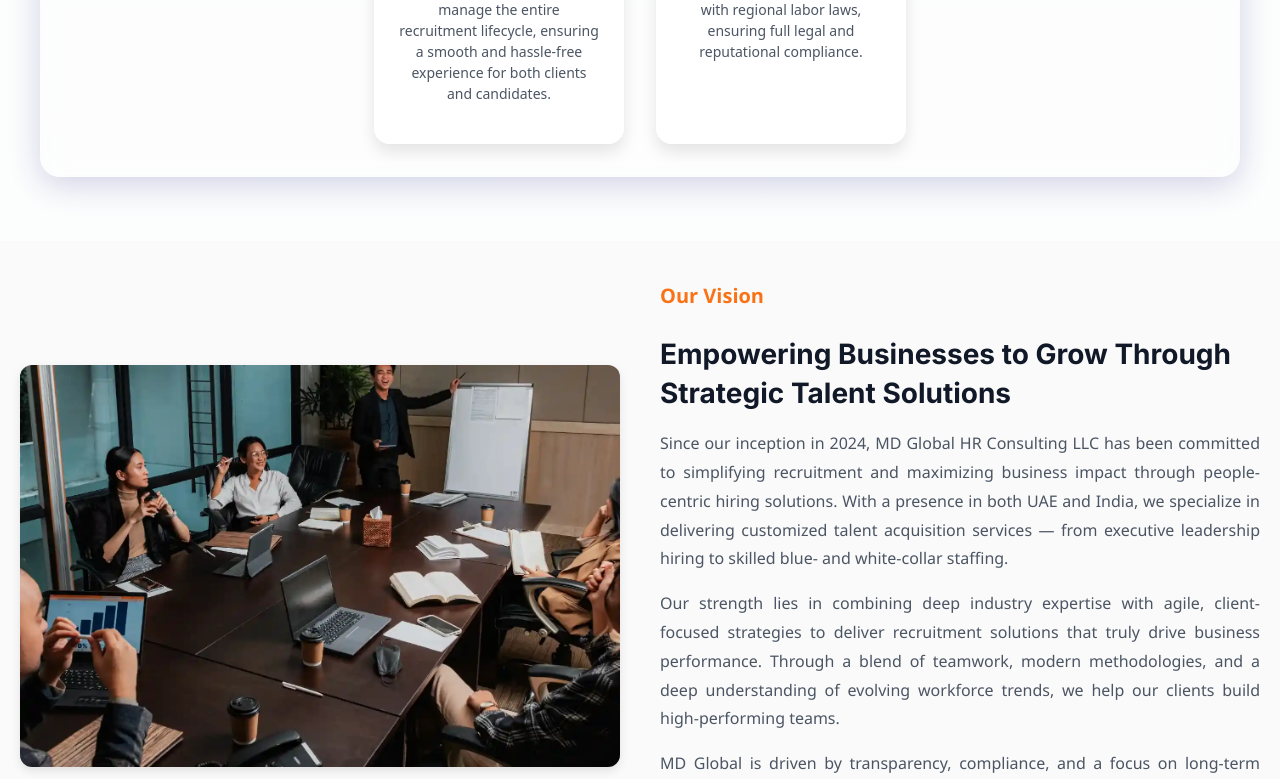
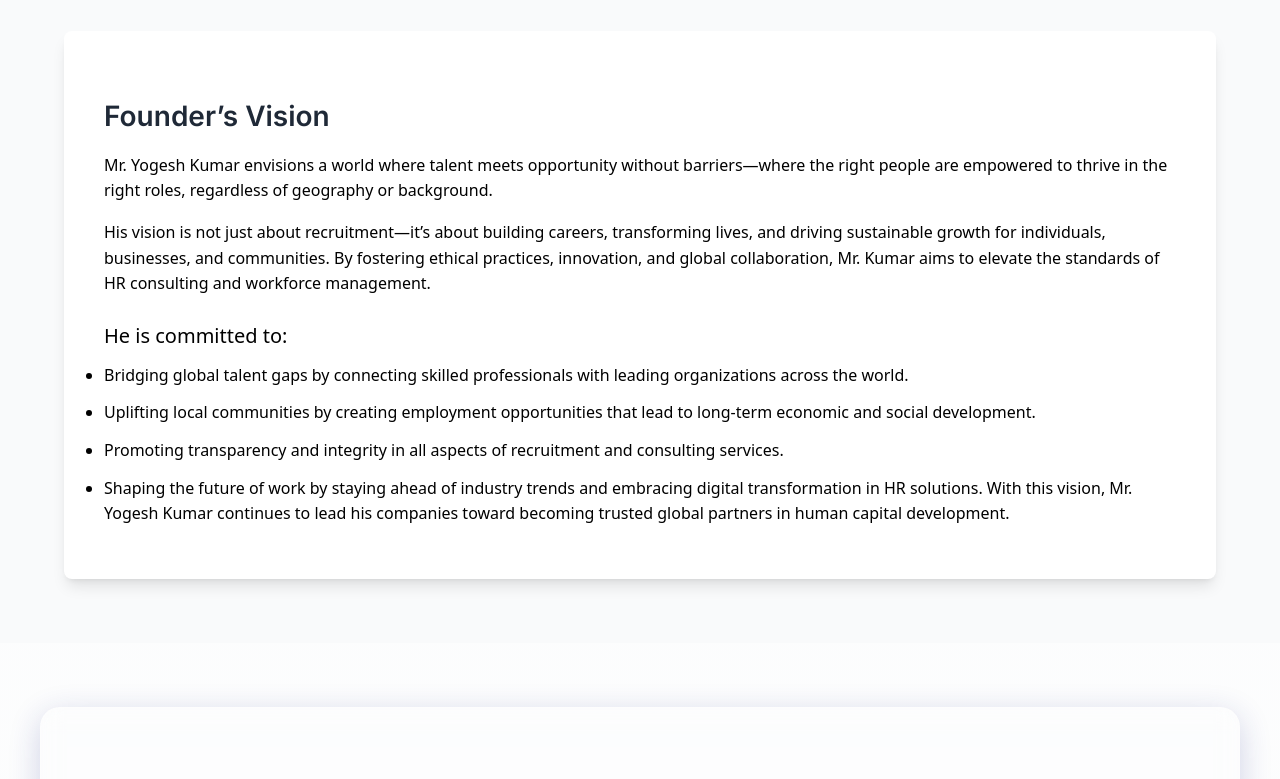
Before and after one commit to yudhishthir2002/MDGlobal-Main, a React (Vite) app: page /about in a window 1280 px wide. Shown: the part 2036-2815 px from the top of the page. Built offline with nearby package versions, Linux system fonts and the light colour scheme.

Commit message:
add founder section in about page

```diff
--- a/src/App.jsx
+++ b/src/App.jsx
@@ -34,7 +34,7 @@ const App = () => {
           element: <AboutPage></AboutPage>,
         },
         {
-          path: '/contact',
+          path: '/contact-us',
           element: <ContactPage></ContactPage>,
         },
         {
--- a/src/components/AboutPage/AboutMDGlobal.css
+++ b/src/components/AboutPage/AboutMDGlobal.css
@@ -64,6 +64,7 @@
     text-align: justify;
     color: #4b5563;
     line-height: 1.75;
+
   }
 
   .mdg-image-section {
@@ -194,9 +195,9 @@
       padding: 1rem 1.5rem;
     }
 
-    .mdg-main-container {
+    /* .mdg-main-container {
       /* padding: 2rem 1.5rem; */
-    }
+    /* }  */
 
     .mdg-content-layout {
       gap: 4rem;
--- a/src/components/AboutPage/AboutPage.jsx
+++ b/src/components/AboutPage/AboutPage.jsx
@@ -6,6 +6,7 @@ import VisionMission from "./VisionMission";
 import OurPresence from "./OurPresence";
 import OurUniqueness from "./OurUniqueness";
 import img from '../../assets/images/About/Banner.jpg';
+import FounderInfo from "./FounderInfo";
 
 const AboutPage = () => {
   const headerVariants = {
@@ -37,9 +38,9 @@ const AboutPage = () => {
         className="relative flex flex-col items-center justify-center w-full h-80 text-white overflow-hidden"
         style={{
           backgroundImage: `url(${img})`,
-          backgroundSize: "cover",
-          backgroundPosition: "center",
-          backgroundRepeat: "no-repeat",
+          backgroundSize: 'cover',
+          backgroundPosition: 'center',
+          backgroundRepeat: 'no-repeat',
         }}
         initial="hidden"
         animate="visible"
@@ -68,25 +69,24 @@ const AboutPage = () => {
       >
         <AboutMDGlobal />
       </motion.section>
+      <motion.section
+        className="w-full py-12 sm:py-16 lg:py-20 bg-gray-50"
+        variants={sectionVariants}
+        initial="hidden"
+        whileInView="visible"
+        viewport={{ once: true }}
+      >
+        <FounderInfo />
 
-      {/* <section className="w-full h-[120vh]">
-        <OurPresence />
-      </section> */}
-
-      {/* <section className="w-full">
-        <AboutGlance />
-      </section> */}
+      </motion.section>
 
       <section className="w-full">
-        {/* <VisionMission /> */}
         <OurUniqueness />
       </section>
 
       <section className="w-full">
         <VisionMission />
-
       </section>
-
     </main>
   );
 };
--- /dev/null
+++ b/src/components/AboutPage/FounderInfo.css
@@ -0,0 +1,70 @@
+.founder-main-container {
+    padding: 2rem 1rem;
+  }
+
+  @media (min-width: 768px) {
+    .founder-main-container {
+      padding: 4rem;
+    }
+  }
+
+  .founder-heading {
+    font-size: 2rem;
+    font-weight: 600;
+    margin-bottom: 1.5rem;
+    text-align: center;
+  }
+
+  @media (min-width: 768px) {
+    .founder-heading {
+      font-size: 2.5rem;
+    }
+  }
+
+  .founder-content-wrapper {
+    margin-bottom: 3rem;
+  }
+
+  .founder-text-wrapper {
+    padding: 1rem;
+  }
+
+  .founder-vision {
+
+
+    padding: 20px;
+    margin-top: 3rem;
+  }
+  .founder-vision-container {
+    margin-top: 2rem;
+    padding: 1.5rem;
+  }
+
+  @media (min-width: 768px) {
+    .founder-vision-container {
+      padding: 2.5rem;
+    }
+  }
+
+  .founder-vision-heading {
+    font-size: 1.75rem;
+    font-weight: 600;
+    margin-bottom: 1rem;
+  }
+
+  .founder-vision-subheading {
+    font-size: 1.25rem;
+    font-weight: 500;
+    margin-top: 1.5rem;
+    margin-bottom: 0.75rem;
+  }
+
+  .founder-vision-text p {
+    margin-bottom: 1rem;
+    line-height: 1.6;
+  }
+
+  .founder-vision-list li {
+    margin-bottom: 0.75rem;
+    line-height: 1.6;
+  }
--- /dev/null
+++ b/src/components/AboutPage/FounderInfo.jsx
@@ -0,0 +1,196 @@
+import { motion } from 'framer-motion';
+import React from 'react';
+// import img2 from './../../assets/images/About/FounderImg.jpeg';
+import './FounderInfo.css';
+
+const containerVariants = {
+  hidden: { opacity: 0, y: 50 },
+  visible: {
+    opacity: 1,
+    y: 0,
+    transition: {
+      duration: 1.2,
+      ease: 'easeInOut',
+    },
+  },
+};
+
+
+const textMotion = {
+  hidden: { x: -100, opacity: 0 },
+  visible: {
+    x: 0,
+    opacity: 1,
+    transition: {
+      type: 'tween',
+      ease: 'easeInOut',
+      duration: 1.2,
+    },
+  },
+};
+
+const imageMotion = {
+  hidden: { x: 100, opacity: 0 },
+  visible: {
+    x: 0,
+    opacity: 1,
+    transition: {
+      type: 'tween',
+      ease: 'easeInOut',
+      duration: 1.2,
+    },
+  },
+};
+
+const FounderInfo = () => {
+  return (
+    <motion.div
+      className="founder-main-container"
+      initial="hidden"
+      whileInView="visible"
+      viewport={{ once: true, amount: 0.3 }}
+      variants={containerVariants}
+    >
+      <h2 className="founder-heading">Our Founder</h2>
+
+      <div className="founder-content-wrapper flex flex-col lg:flex-row gap-8 items-center lg:items-start">
+        <motion.div
+          className="founder-image-wrapper w-full lg:w-1/2"
+          variants={imageMotion}
+        >
+          <div className="founder-img-holder relative w-full h-full max-w-md mx-auto">
+            <img
+              src=""
+              alt="Founder"
+              className="Founder-img w-full h-auto object-cover"
+            />
+            <div className="founder-image-overlay absolute inset-0"></div>
+          </div>
+        </motion.div>
+
+        <motion.div
+          className="founder-text-wrapper w-full lg:w-1/2"
+          variants={textMotion}
+        >
+          <article className="text-justify">
+            <motion.p
+              initial={{ x: -40, opacity: 0 }}
+              animate={{ x: 0, opacity: 1 }}
+              transition={{
+                type: 'tween',
+                ease: 'easeInOut',
+                duration: 1,
+                delay: 0.2,
+              }}
+            >
+              Mr. Yogesh Kumar is a visionary entrepreneur and the driving force
+              behind a group of companies that are redefining excellence in
+              manpower recruitment and HR consulting across global markets. As
+              the Founder and Owner of Balaji Manpower Recruitment, and Managing
+              Director of MD Global HR Consulting LLC and MD Global India, Mr.
+              Kumar has built a powerful network of operations spanning India,
+              the UAE, and Oman.
+            </motion.p>
+            <motion.p
+              initial={{ x: -40, opacity: 0 }}
+              animate={{ x: 0, opacity: 1 }}
+              transition={{
+                type: 'tween',
+                ease: 'easeInOut',
+                duration: 1,
+                delay: 0.4,
+              }}
+            >
+              With a deep understanding of global HR dynamics and a passion for
+              people development, he has led his companies to become trusted
+              partners for organizations seeking effective, ethical, and
+              customized workforce solutions. His leadership is defined by a
+              commitment to transparency, quality, and long-term client
+              relationships.
+            </motion.p>
+            <motion.p
+              initial={{ x: -40, opacity: 0 }}
+              animate={{ x: 0, opacity: 1 }}
+              transition={{
+                type: 'tween',
+                ease: 'easeInOut',
+                duration: 1,
+                delay: 0.6,
+              }}
+            >
+              Under Mr. Kumar’s guidance, the group has created meaningful
+              connections between talent and opportunity—serving diverse
+              industries with integrity and professionalism. His vision goes
+              beyond staffing: he aims to build lasting careers, empower
+              communities, and contribute to the economic growth of every region
+              his companies serve.
+            </motion.p>
+            <motion.p
+              initial={{ x: -40, opacity: 0 }}
+              animate={{ x: 0, opacity: 1 }}
+              transition={{
+                type: 'tween',
+                ease: 'easeInOut',
+                duration: 1,
+                delay: 0.8,
+              }}
+            >
+              Recognized for his strategic insight and tireless dedication, Mr.
+              Yogesh Kumar continues to inspire excellence across the
+              recruitment and HR consulting landscape.
+            </motion.p>
+          </article>
+        </motion.div>
+      </div>
+
+      <motion.div
+        className="founder-vision-container w-full h-auto bg-white rounded-lg shadow-lg"
+        initial={{ opacity: 0, y: 50 }}
+        whileInView={{ opacity: 1, y: 0 }}
+        transition={{ duration: 1.2, ease: 'easeInOut' }}
+        viewport={{ once: true, amount: 0.3 }}
+      >
+        <div className="founder-vision-inner">
+          <h3 className="founder-vision-heading">Founder’s Vision</h3>
+          <article className="founder-vision-text">
+            <p>
+              Mr. Yogesh Kumar envisions a world where talent meets opportunity
+              without barriers—where the right people are empowered to thrive in
+              the right roles, regardless of geography or background.
+            </p>
+            <p>
+              His vision is not just about recruitment—it’s about building
+              careers, transforming lives, and driving sustainable growth for
+              individuals, businesses, and communities. By fostering ethical
+              practices, innovation, and global collaboration, Mr. Kumar aims to
+              elevate the standards of HR consulting and workforce management.
+            </p>
+          </article>
+          <h4 className="founder-vision-subheading">He is committed to:</h4>
+          <ul className="founder-vision-list list-disc pl-6">
+            <li>
+              Bridging global talent gaps by connecting skilled professionals
+              with leading organizations across the world.
+            </li>
+            <li>
+              Uplifting local communities by creating employment opportunities
+              that lead to long-term economic and social development.
+            </li>
+            <li>
+              Promoting transparency and integrity in all aspects of recruitment
+              and consulting services.
+            </li>
+            <li>
+              Shaping the future of work by staying ahead of industry trends and
+              embracing digital transformation in HR solutions. With this
+              vision, Mr. Yogesh Kumar continues to lead his companies toward
+              becoming trusted global partners in human capital development.
+            </li>
+          </ul>
+        </div>
+      </motion.div>
+    </motion.div>
+  );
+};
+
+export default FounderInfo;
--- a/src/components/AboutPage/VisionMission.css
+++ b/src/components/AboutPage/VisionMission.css
@@ -5,7 +5,7 @@
 }
 
 .vision-container {
-    max-width: 1300px;
+    max-width: 1200px;
     margin: 0 auto;
     display: flex;
     align-items: center;
--- a/src/components/HomePage/NavBar.jsx
+++ b/src/components/HomePage/NavBar.jsx
@@ -9,7 +9,7 @@ const navItems = [
   { name: 'Services', href: '/services' },
   { name: 'Blog', href: 'https://mdglobalhr.com/blog/' },
   { name: 'Career', href: '/jobs' },
-  { name: 'Contact Us', href: '/contact' },
+  { name: 'Contact Us', href: '/contact-us' },
 ];
 
 const NavBar = () => {
```
